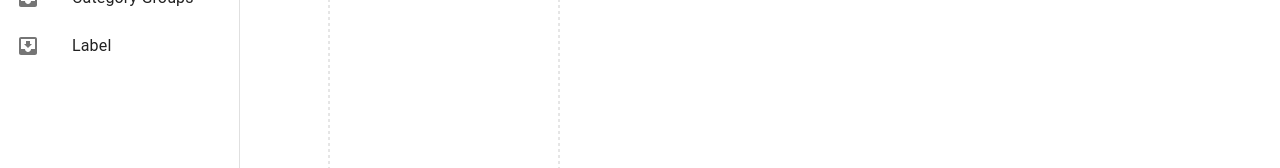
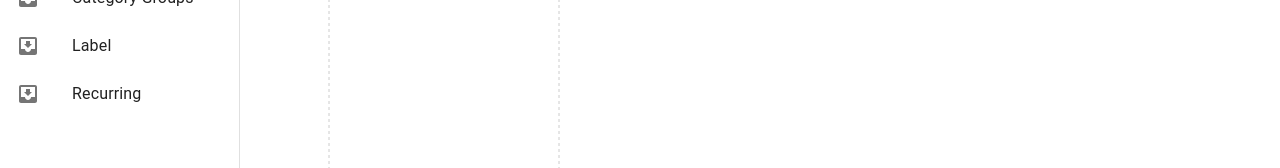
Before and after one commit to 9akashnp8/expense-tracker, a React (Vite) app in the folder client/: page / in a window 1280 px wide. Shown: the part 243-411 px from the top of the page. Built offline with nearby package versions, Linux system fonts and the light colour scheme; no server answers.

Commit message:
chore: add basic root page of new recurring txn feat

```diff
--- a/client/src/features/core/components/SideDrawer/index.tsx
+++ b/client/src/features/core/components/SideDrawer/index.tsx
@@ -111,6 +111,19 @@ export default function SideDrawer({ children, ...props }: SideDrawerProps) {
                 <InboxIcon />
               </ListItemIcon>
               <ListItemText primary={"Label"} />
+            </ListItemButton>
+          </ListItem>
+        </Link>
+        <Link
+          to={"recurring"}
+          style={{ textDecoration: "none", color: "inherit" }}
+        >
+          <ListItem key={1} disablePadding>
+            <ListItemButton onClick={handleDrawerToggle}>
+              <ListItemIcon>
+                <InboxIcon />
+              </ListItemIcon>
+              <ListItemText primary={"Recurring"} />
             </ListItemButton>
           </ListItem>
         </Link>
--- /dev/null
+++ b/client/src/features/recurring/pages/index.tsx
@@ -0,0 +1,5 @@
+import { Outlet } from "react-router-dom";
+
+export default function RecurringRoot() {
+  return <Outlet />;
+}
```
Also changed, not shown: client/src/main.tsx (+11 -0 lines).
